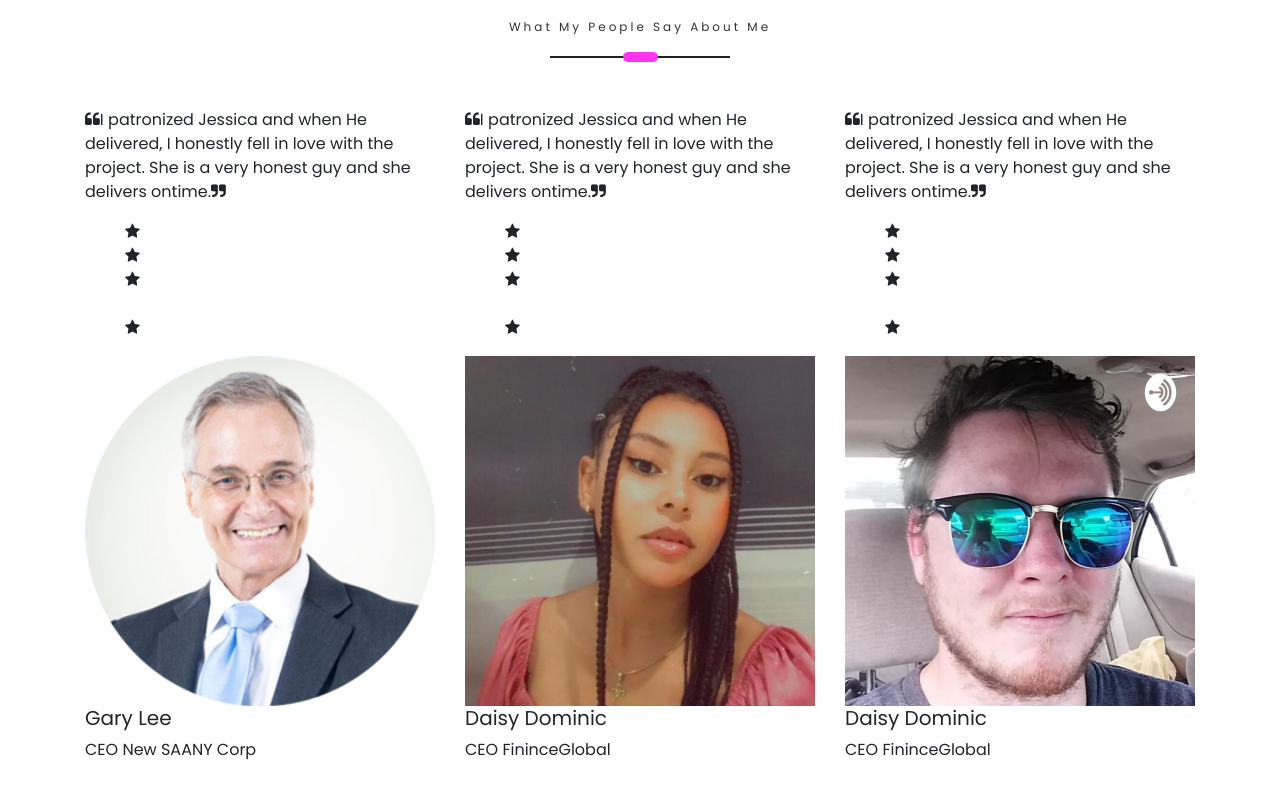
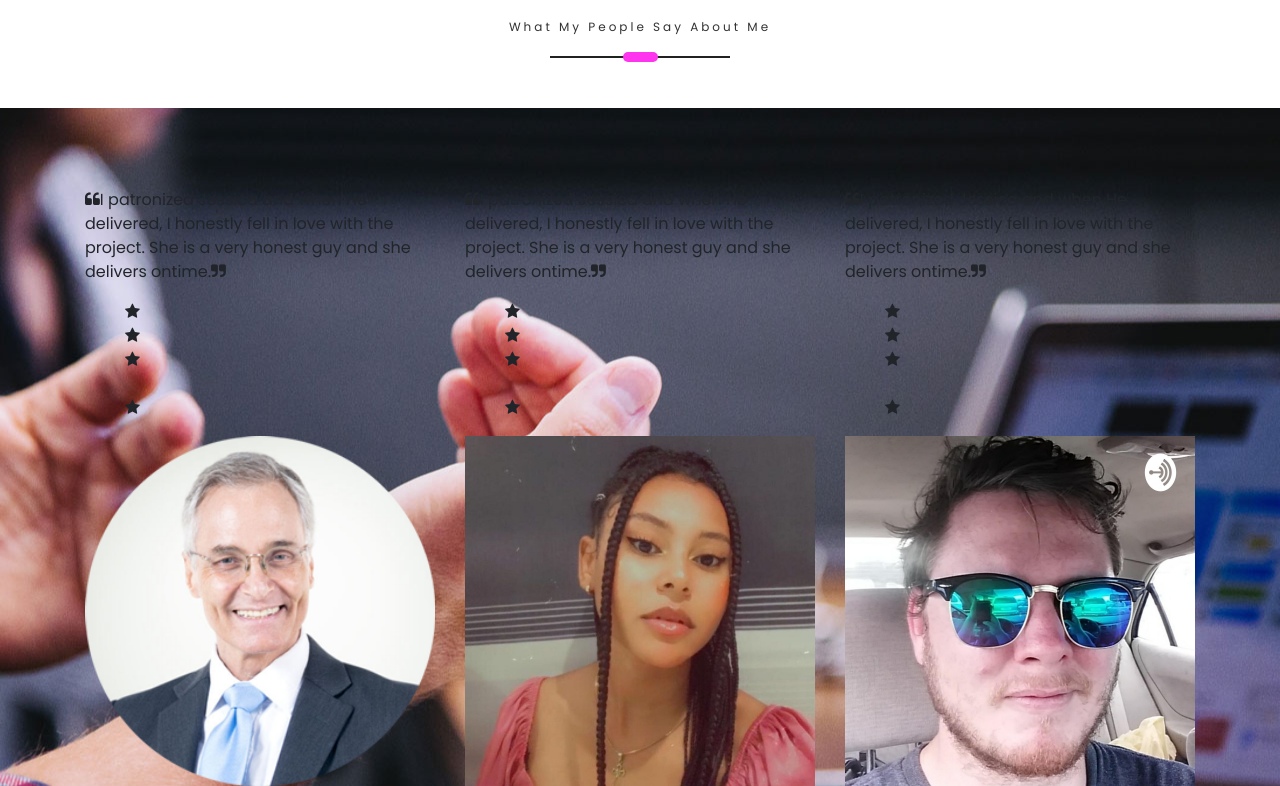
Before and after one commit to ellijs/Jessica-Lee, a React (Create React App) app in the folder jessica-lee/: page / in a window 1280 px wide. Shown: the part 2154-2940 px from the top of the page. Built offline with nearby package versions, Linux system fonts and the light colour scheme; a web font is replaced by a local one.

Commit message:
Adding Testimonial BG

```diff
--- a/jessica-lee/src/PortfolioContainer/Testimonial/Testimonial.css
+++ b/jessica-lee/src/PortfolioContainer/Testimonial/Testimonial.css
@@ -0,0 +1,8 @@
+.testimonial-section {
+    padding: 80px 0 80px;
+    background-image: url('../../../src/PortfolioContainer/Testimonial/bg-1.jpg');
+    background-position: center;
+    background-attachment: fixed;
+    position: relative;
+    z-index:
+}
--- a/jessica-lee/src/PortfolioContainer/Testimonial/Testimonial.js
+++ b/jessica-lee/src/PortfolioContainer/Testimonial/Testimonial.js
@@ -6,6 +6,7 @@ import "owl.carousel/dist/assets/owl.theme.default.css";
 import ScreenHeading from "../../Utilities/ScreenHeading/ScreenHeading";
 import ScrollService from "../../Utilities/ScrollService";
 import Animations from "../../Utilities/Animations";
+import './Testimonial.css';
 
 // npm i react-owl-carousel
 
```
Also changed, not shown: jessica-lee/src/PortfolioContainer/Testimonial/bg-1.jpg (added).
